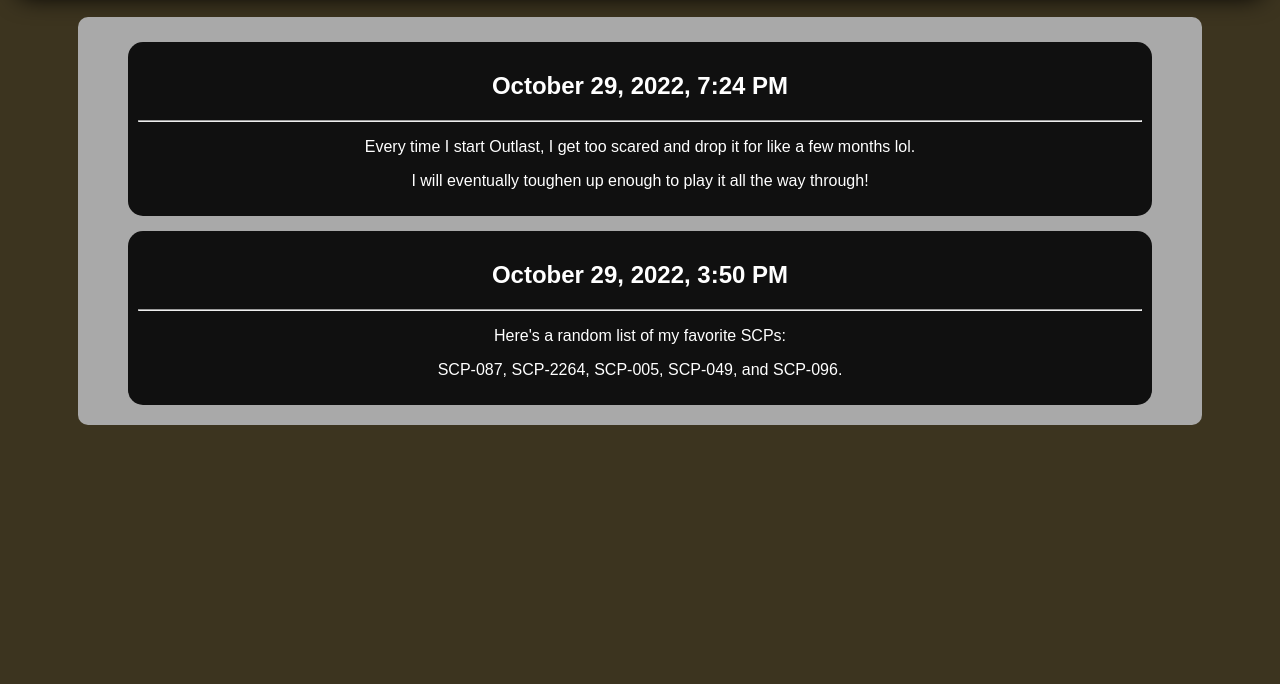
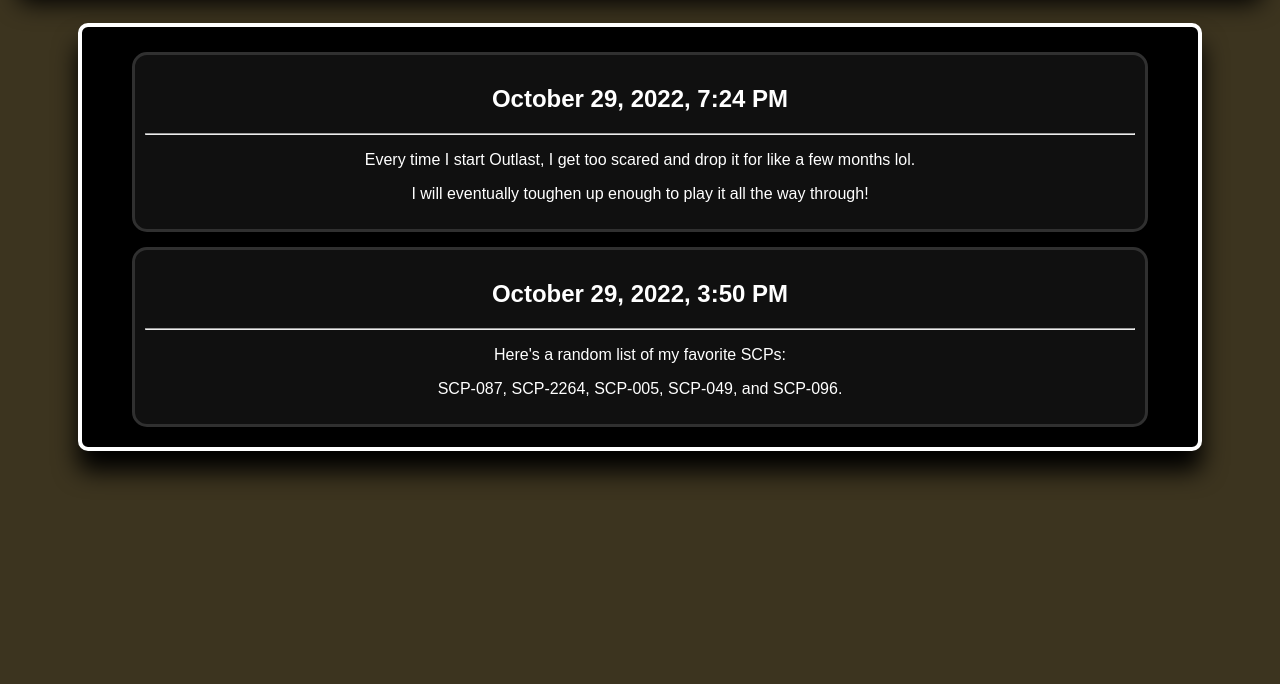
Before and after one commit to jesse-scott-codes/cozycorner, a plain HTML site: page index.html in a window 1280 px wide. Shown: the part 116-800 px from the top of the page. Drawn offline with Linux system fonts and the light colour scheme.

Commit message:
Add files via upload

```diff
--- a/index.html
+++ b/index.html
@@ -16,6 +16,7 @@
                 padding: 10px 10px 10px 10px;
                 background-color: #b87333;
                 color: #000000;
+                border: 3px dashed black;
                 border-radius: 10px;
                 font-family: 'Times New Roman', Times, serif;
                 box-shadow: 0px 5px 25px; /* horizontal, vertical, blur radius*/
@@ -33,11 +34,13 @@
             #main {
                 margin: 5px 70px 20px 70px;
                 padding: 10px 10px 10px 10px;
-                background-color: darkgrey;
+                background-color: black;
                 color: #000000;
                 border-radius: 10px;
                 font-family: Arial;
                 text-align: center;
+                border: 4px solid white;
+                box-shadow: 0px 20px 25px;
             }
 
             #postOne {
@@ -48,6 +51,12 @@
                 color: white;
                 font-family: Arial;
                 text-align: center;
+                border: 3px solid #303030;
+            }
+
+            #postOne:hover {
+                border-color: slategray;
+                box-shadow: 0px 5px 10px;
             }
 
             #postTwo {
@@ -58,6 +67,12 @@
                 color: white;
                 font-family: Arial;
                 text-align: center;
+                border: 3px solid #303030;
+            }
+
+            #postTwo:hover {
+                border-color: slategray;
+                box-shadow: 0px 5px 10px;
             }
         </style>
     </head>
```
